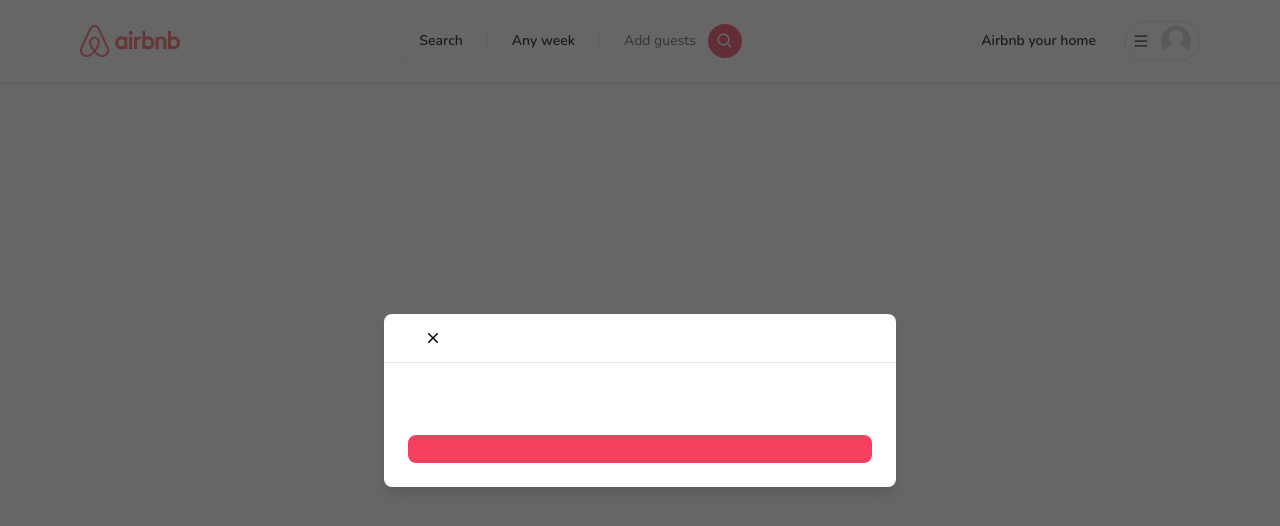
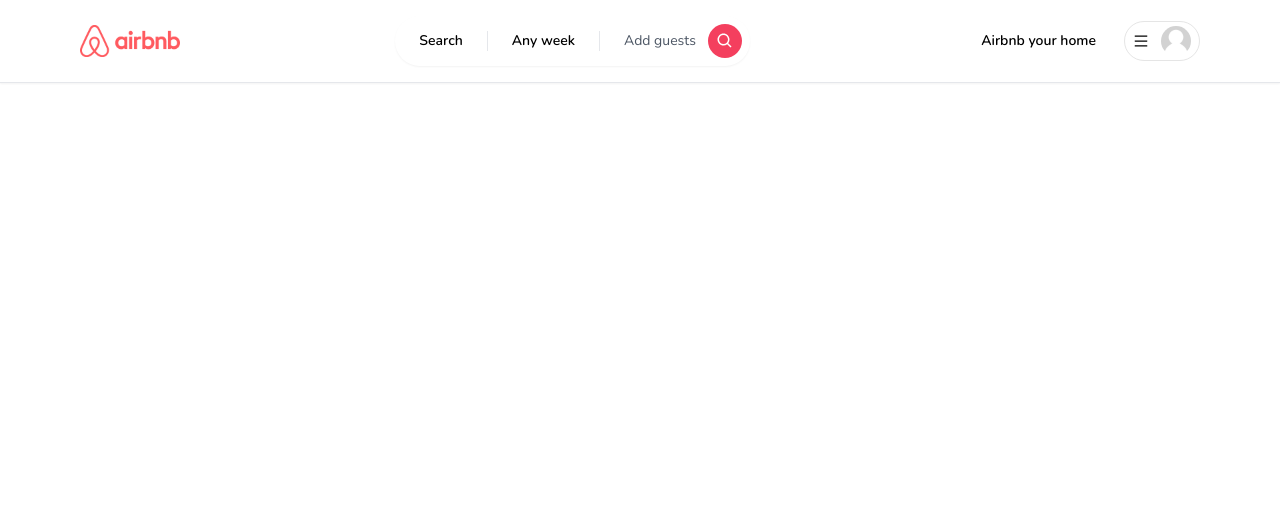
Before and after one commit to RuslanDidun91/Airbnb_clone, a Next.js app: page / in a window 1280 px wide. Shown: the top 526 px of the page. Built offline with nearby package versions, Linux system fonts and the light colour scheme.

Commit message:
custom hook and RegisterModal

```diff
--- /dev/null
+++ b/app/components/modals/RegisterModal.tsx
@@ -0,0 +1,19 @@
+'use Client'
+import axios from 'axios';
+import { AiFillGithub } from "react-icons/ai";
+import { FcGoogle } from "react-icons/fc";
+import { useCallback, useState } from "react";
+import {FieldValues,SubmitHandler,useForm} from "react-hook-form";
+import useRegisterModal from "@/app/hooks/useRegisterModal";
+
+
+
+const RegisterModal = () => {
+  return(
+    <div>
+
+    </div>
+  );
+};
+
+export default RegisterModal;
--- /dev/null
+++ b/app/hooks/useRegisterModal.ts
@@ -0,0 +1,17 @@
+import {create} from 'zustand';
+
+
+interface RegisterModalStore {
+  isOpen: boolean;
+  onOpen: () => void;
+  onClose: () => void;
+}
+
+const useRegisterModal = create<RegisterModalStore>((set) => ({
+  isOpen: false,
+  onOpen: () => set({ isOpen: true }),
+  onClose: () => set({ isOpen: false })
+}));
+
+
+export default useRegisterModal;
--- a/app/layout.tsx
+++ b/app/layout.tsx
@@ -2,8 +2,8 @@
 import { Nunito } from 'next/font/google';
 import Navbar from './components/navbar/Navbar';
 import ClientOnly from './components/ClientOnly';
-import Modal from './components/modals/Modal';
-import './globals.css';
+ import './globals.css';
+import RegisterModal from './components/modals/RegisterModal';
 
 export const metadata = {
   title: 'Airbnb',
@@ -23,7 +23,7 @@
     <html lang="en">
       <body className={font.className}>
         <ClientOnly>
-          <Modal  isOpen/>
+          <RegisterModal/>
           <Navbar />
         </ClientOnly>
         {children}
--- a/package.json
+++ b/package.json
@@ -12,13 +12,16 @@
     "@types/node": "18.15.11",
     "@types/react": "18.0.33",
     "@types/react-dom": "18.0.11",
+    "axios": "^1.3.5",
     "eslint": "8.38.0",
     "eslint-config-next": "13.3.0",
     "next": "13.3.0",
     "react": "18.2.0",
     "react-dom": "18.2.0",
+    "react-hook-form": "^7.43.9",
     "react-icons": "^4.8.0",
-    "typescript": "5.0.4"
+    "typescript": "5.0.4",
+    "zustand": "^4.3.7"
   },
   "devDependencies": {
     "autoprefixer": "^10.4.14",
```
Also changed, not shown: 1 other file (tests, documents, lock files or other folders).
